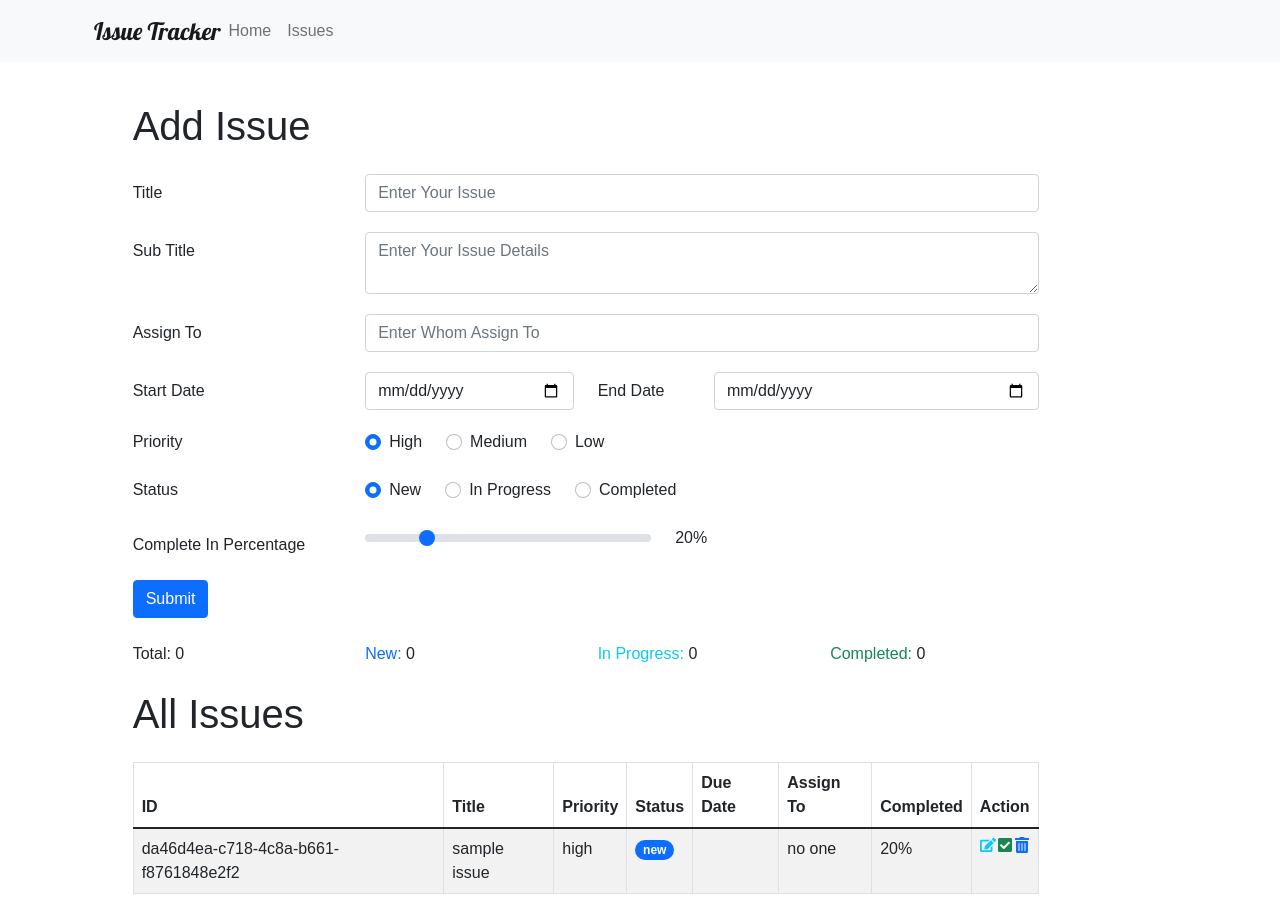
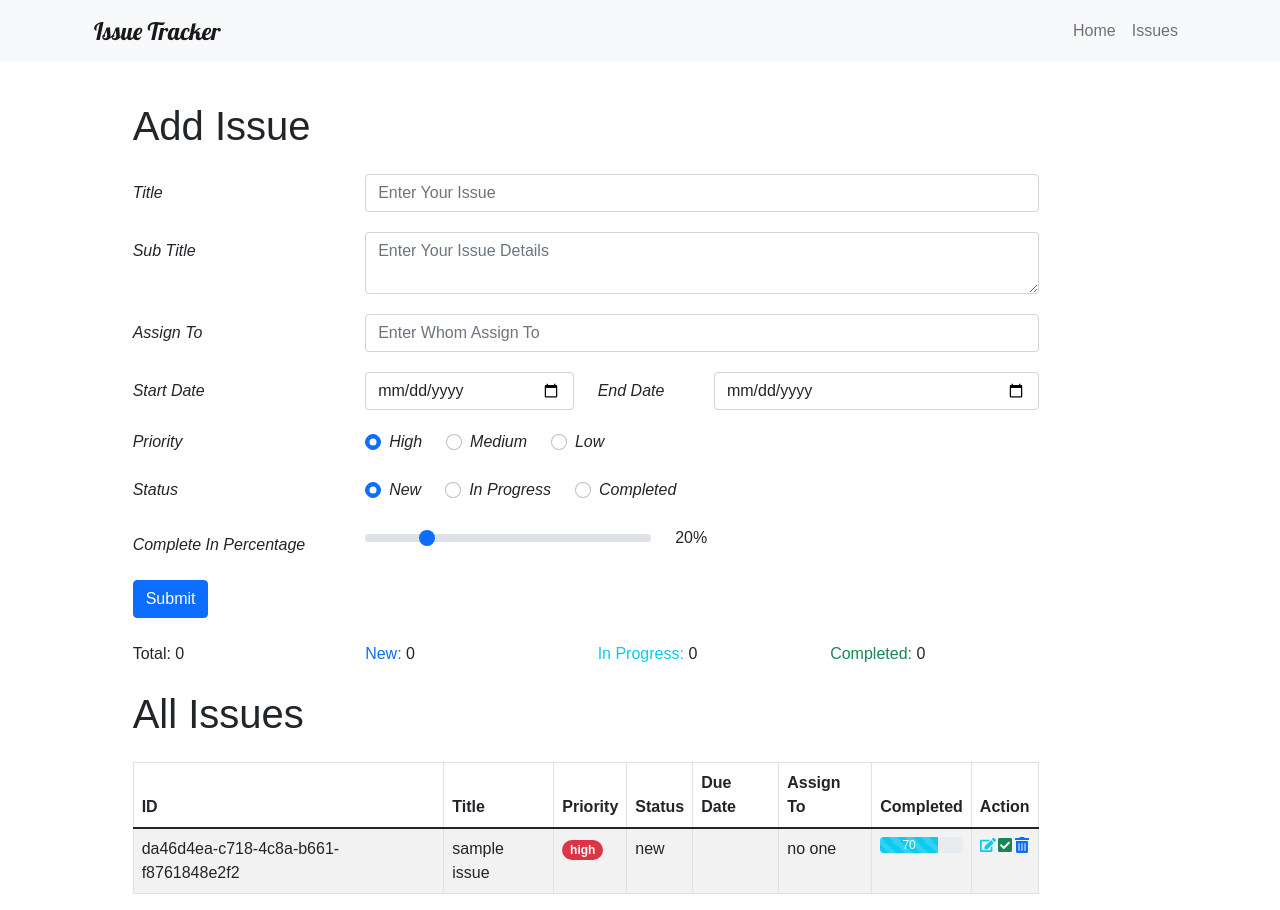
Before and after one commit to siaaam/issue-tacker-react, a React (Vite) app: page / in a window 1280 px wide. Built offline with nearby package versions, Linux system fonts and the light colour scheme; a web font is replaced by a local one.

Commit message:
fixed navbar, completed status dynamic prgress added

```diff
--- a/src/App.css
+++ b/src/App.css
@@ -3,6 +3,11 @@
 body {
   font-family: 'Recursive', sans-serif !important;
 }
+
+form label {
+  font-style: italic;
+}
+
 .issue-brand {
   font-family: 'Lobster', sens-serif;
   font-size: 1.5rem !important;
--- a/src/App.jsx
+++ b/src/App.jsx
@@ -20,7 +20,7 @@ function App() {
       endDate: '',
       priority: 'high',
       status: 'new',
-      completeInPercent: '20',
+      completeInPercent: '70',
     },
   ]);
 
@@ -37,7 +37,7 @@ function App() {
     if (issue.status === 'new') {
       setNewCount((prevCount) => prevCount + 1);
     }
-    qqqa;
+
     if (issue.status === 'inProgress') {
       setProgressCount((prevCount) => prevCount + 1);
     }
--- a/src/Issues.jsx
+++ b/src/Issues.jsx
@@ -1,4 +1,4 @@
-import { Table, Badge } from 'react-bootstrap';
+import { Table, Badge, ProgressBar } from 'react-bootstrap';
 import { FaTrashAlt, FaEdit, FaCheckSquare } from 'react-icons/fa';
 
 const Issues = ({ issues }) => {
@@ -19,19 +19,47 @@ const Issues = ({ issues }) => {
           </tr>
         </thead>
         <tbody>
-          {issues.map((issue) => (
+          {issues.map((issue) => {
+            const {
+              id,
+              title,
+              priority,
+              status,
+              endDate,
+              assignTo,
+              completeInPercent,
+            } = issue;
+
+            const lowClass = priority === 'low' ? 'primary' : '';
+            const highClass = priority === 'high' ? 'danger' : '';
+            const mediumClass = priority === 'medium' ? 'info' : '';
+
+            const lowPercentageClass = completeInPercent < 30 ? 'danger' : '';
+            const mediumPercentageClass =
+              completeInPercent > 30 && completeInPercent <= 70 ? 'info' : '';
+            const highPercentageClass = completeInPercent > 70 ? 'success' : '';
+
+            return (
               <tr key={issue.id}>
-              <td>{issue.id}</td>
-              <td>{issue.title}</td>
-              <td>{issue.priority}</td>
+                <td>{id}</td>
+                <td>{title}</td>
                 <td>
-                <Badge bg="primary" pill>
-                  {issue.status}
+                  <Badge bg={`${lowClass}${mediumClass}${highClass}`} pill>
+                    {priority}
                   </Badge>
                 </td>
-              <td>{issue.endDate}</td>
-              <td>{issue.assignTo}</td>
-              <td>{issue.completeInPercent}%</td>
+                <td>{status}</td>
+                <td>{endDate}</td>
+                <td>{assignTo}</td>
+                <td>
+                  <ProgressBar
+                    variant={`${highPercentageClass}${lowPercentageClass}${mediumPercentageClass}`}
+                    label={completeInPercent}
+                    now={completeInPercent}
+                    striped
+                    animated
+                  />
+                </td>
                 <td>
                   <div className="d-flex justify-content-between">
                     <FaEdit className="text-info" />
@@ -40,7 +68,8 @@ const Issues = ({ issues }) => {
                   </div>
                 </td>
               </tr>
-          ))}
+            );
+          })}
         </tbody>
       </Table>
     </>
--- a/src/Navigation.jsx
+++ b/src/Navigation.jsx
@@ -7,8 +7,11 @@ const Navigation = () => {
           <Navbar.Brand className="issue-brand" href="#home">
             Issue Tracker
           </Navbar.Brand>
-          <Navbar.Collapse id="basic-navbar-nav">
-            <Nav className="me-auto">
+          <Navbar.Collapse
+            id="basic-navbar-nav"
+            className="justify-content-end"
+          >
+            <Nav>
               <Nav.Link href="#home">Home</Nav.Link>
               <Nav.Link href="#link">Issues</Nav.Link>
             </Nav>
```
Lines whose indentation alone changed are shown as unchanged.
